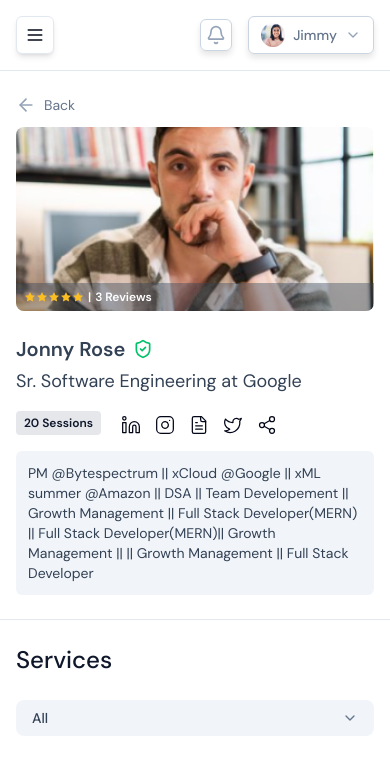
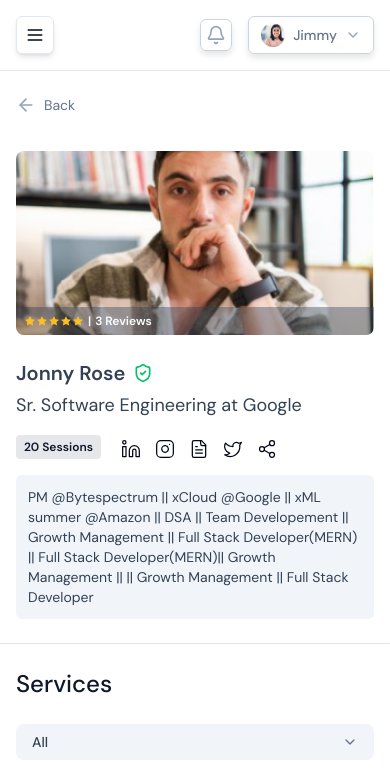
Before and after one commit to prathamdby/william-assignment, a Next.js app: page /mentor/1 in a window 390 px wide. Shown: the top 783 px of the page. Built offline with nearby package versions, Linux system fonts and the light colour scheme.

Commit message:
style: adjust padding for back button in mentor profile page

```diff
--- a/app/(profile)/mentor/[id]/page.tsx
+++ b/app/(profile)/mentor/[id]/page.tsx
@@ -286,7 +286,7 @@ export default function MentorProfilePage({
   return (
     <div className="flex flex-col relative w-screen max-w-full sm:w-full overflow-x-hidden sm:overflow-x-visible">
       {/* Back button */}
-      <div className="relative pb-6">
+      <div className="relative pt-6 sm:pt-0 pb-6">
         <Link
           href="/mentors"
           className="absolute top-6 left-4 flex items-center gap-2 text-sm sm:left-2"
```
